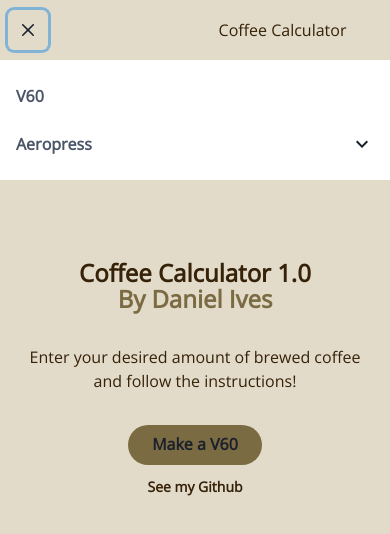
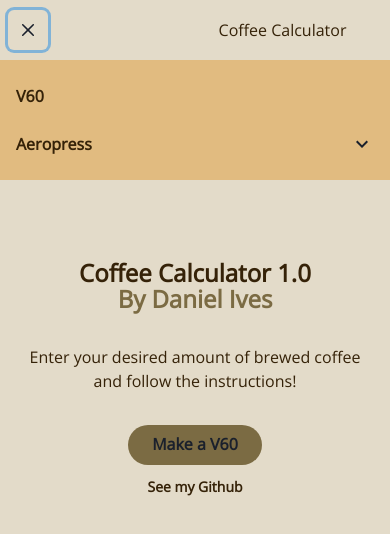
Before and after one commit to daives01/coffee-calculator, a Next.js app: page / in a window 390 px wide. Both pictures are taken after a click on the button "Toggle Navigation". Shown: the top 534 px of the page. Built offline with nearby package versions, Linux system fonts and the light colour scheme.

Commit message:
fix mobile view

```diff
--- a/components/Header.js
+++ b/components/Header.js
@@ -129,7 +129,7 @@ const DesktopSubNav = ({ label, href, subLabel }) => {
 
 const MobileNav = () => {
   return (
-    <Stack bg={useColorModeValue("white", "gray.800")} p={4} display={{ md: "none" }}>
+    <Stack bg={"creme"} p={4} display={{ md: "none" }}>
       {NAV_ITEMS.map((navItem) => (
         <MobileNavItem key={navItem.label} {...navItem} />
       ))}
@@ -145,25 +145,27 @@ const MobileNavItem = ({ label, children, href }) => {
       <Flex
         py={2}
         as={Link}
-        href={href ?? "/"}
+        href={href ?? null}
         justify={"space-between"}
         align={"center"}
         _hover={{
           textDecoration: "none",
         }}
       >
-        <Text fontWeight={600} color={useColorModeValue("gray.600", "gray.200")}>
+        <Text fontWeight={600} color={"darkBrown"}>
           {label}
         </Text>
         {children && <Icon as={ChevronDownIcon} transition={"all .25s ease-in-out"} transform={isOpen ? "rotate(180deg)" : ""} w={6} h={6} />}
       </Flex>
 
       <Collapse in={isOpen} animateOpacity style={{ marginTop: "0!important" }}>
-        <Stack mt={2} pl={4} borderLeft={1} borderStyle={"solid"} borderColor={useColorModeValue("gray.200", "gray.700")} align={"start"}>
+        <Stack mt={2} pl={4} borderLeft={1} borderStyle={"solid"} borderColor={"darkBrown"} align={"start"}>
           {children &&
             children.map((child) => (
               <Link key={child.label} py={2} href={child.href}>
-                {child.label}{" "}
+                <a>
+                {child.label}
+                </a>
               </Link>
             ))}
         </Stack>
@@ -186,7 +188,6 @@ const NAV_ITEMS = [
   },
   {
     label: "Aeropress",
-    href:"/aeropress/aeropress-1",
     children: [
       {
         label: "My Go-To 2m30s Brew",
```
